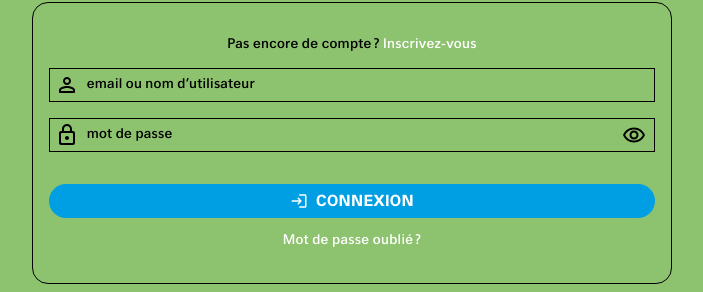
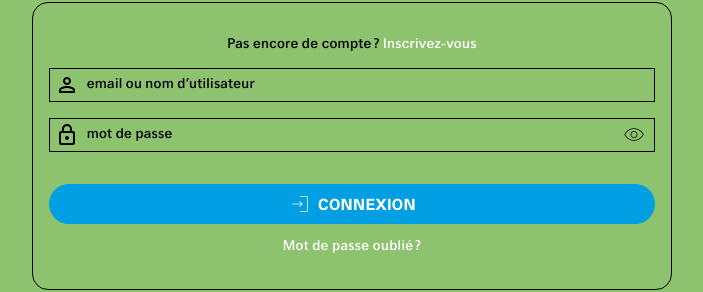
Before and after one commit to MediaComem/biodivar, a Vue app in the folder mobile/: page / in a window 1280 px wide. Shown: the part 298-590 px from the top of the page, without its empty margins (288-991 px from the left). Built offline with nearby package versions, Linux system fonts and the light colour scheme; no server answers.

Commit message:
replace image by font + fix position issue on chrome

```diff
--- a/mobile/src/components/TheLogin/TheLoginConnection.vue
+++ b/mobile/src/components/TheLogin/TheLoginConnection.vue
@@ -45,12 +45,12 @@
       <base-input class="password">
         <input :type="showPassword ? 'text' : 'password'" v-model="password" :placeholder="$t('TheLogin.placeholder.login.password')">
         <span @click="showPassword = !showPassword">
-          <img v-if="showPassword" src="../../assets/login/visibility_off.svg">
-          <img v-else src="../../assets/login/remove_red_eye.svg">
+          <p v-if="showPassword" class="material-symbols-sharp icon-margin">visibility_off</p>
+          <p v-else class="material-symbols-sharp icon-margin">remove_red_eye</p>
         </span>
       </base-input>
-      <base-button><img src="../../assets/login/connexion.svg" />
-      {{ $t('TheLogin.button.connexion') }}
+      <base-button>
+      <p class="material-symbols-sharp icon-margin-button">login</p><p class="button-text">{{ $t('TheLogin.button.connexion') }}</p>
       </base-button>
       <a class="link" @click="forgotPassword = true">Mot de passe oublié&thinsp;?</a>
     </base-form>
@@ -76,4 +76,20 @@
     font-size: 14px;
     line-height: 14px;
   }
+
+  .icon-margin {
+    margin: 0px;
+  }
+
+  .icon-margin-button {
+    margin: 0px;
+    padding-right: 6px;
+  }
+
+  .button-text {
+    margin-top: 0px;
+    margin-bottom: 0px;
+    padding-bottom: 1.5px;
+    font-variation-settings: "wght" 149, "ital" 0;
+  }
 </style>
--- a/mobile/src/components/TheLogin/TheLoginRegister.vue
+++ b/mobile/src/components/TheLogin/TheLoginRegister.vue
@@ -19,7 +19,7 @@
   const emit = defineEmits(['register', 'connection'])
 
   async function registerUser() {
-    if (validateEmail() && validatePassword() && validateAggreement()) {
+    if (validateUsername() && validateEmail() && validatePassword() && validateAggreement()) {
       const resp = await register(username.value, email.value, password.value);
       if (resp?.statusCode === 200) {
         emit('register');
@@ -27,6 +27,14 @@
         error.value = 0;
       }
     }
+  }
+
+  function validateUsername() {
+    if (username.value === '') {
+      error.value = 7;
+      return false;
+    }
+    return true;
   }
 
   function validatePassword() {
@@ -79,6 +87,9 @@
       <base-message data-type="error" v-show="error === 6">
         {{ $t('TheLogin.error.license') }}
       </base-message>
+      <base-message data-type="error" v-show="error === 7">
+        S'il vous plaît, entrer un nom d’utilisateur
+      </base-message>
       <p>Déjà inscrit·e&thinsp;?&nbsp;<a @click="emit('connection')">{{ $t('TheLogin.connect') }}</a></p>
       <base-input class="user">
         <input type="text" v-model="username" :placeholder="$t('TheLogin.placeholder.register.username')">
@@ -89,22 +100,24 @@
       <base-input class="password">
         <input :type="showPassword ? 'text' : 'password'" v-model="password" :placeholder="$t('TheLogin.placeholder.register.password')">
         <span @click="showPassword = !showPassword">
-          <img v-if="showPassword" src="../../assets/login/visibility_off.svg">
-          <img v-else src="../../assets/login/remove_red_eye.svg">
+          <p v-if="showPassword" class="material-symbols-sharp icon-margin">visibility_off</p>
+          <p v-else class="material-symbols-sharp icon-margin">remove_red_eye</p>
         </span>
       </base-input>
       <base-input class="password">
         <input :type="showConfirmPassword ? 'text' : 'password'" v-model="confirmPassword" :placeholder="$t('TheLogin.placeholder.register.confirm')">
         <span @click="showConfirmPassword = !showConfirmPassword">
-          <img v-if="showConfirmPassword" src="../../assets/login/visibility_off.svg">
-          <img v-else src="../../assets/login/remove_red_eye.svg">
+          <p v-if="showConfirmPassword" class="material-symbols-sharp icon-margin">visibility_off</p>
+          <p v-else class="material-symbols-sharp icon-margin">remove_red_eye</p>
         </span>
       </base-input>
       <base-checkbox>
         <input type="checkbox" v-model="aggreement">
         <label>{{ $t('TheLogin.aggree') }} <a @click="showAggreement = true">{{ $t('TheLogin.license.link') }}</a></label>
       </base-checkbox>
-      <base-button><img src="../../assets/login/person_add.svg" />{{ $t('TheLogin.creation') }}</base-button>
+      <base-button>
+       <p class="material-symbols-sharp icon-margin-button">person_add</p><p class="button-text">{{ $t('TheLogin.creation') }}</p>
+      </base-button>
     </base-form>
 </template>
 
@@ -129,4 +142,20 @@
     --color: black;
     --border-color: #000000;
   }
+
+  .icon-margin {
+    margin: 0px;
+  }
+
+  .icon-margin-button {
+    margin: 0px;
+    padding-right: 6px;
+  }
+
+  .button-text {
+    margin-top: 0px;
+    margin-bottom: 0px;
+    padding-bottom: 1.5px;
+    font-variation-settings: "wght" 149, "ital" 0;
+  }
 </style>
--- a/mobile/src/components/base/BaseCheckbox.vue
+++ b/mobile/src/components/base/BaseCheckbox.vue
@@ -37,11 +37,21 @@
   }
 
   form :slotted(input:checked::after) {
-    content: '×';
-    color: black;
-    position: relative;
-    top: -2px;
-    left: 3px;
+      content: '×';
+      color: black;
+      position: relative;
+      top: 0px;
+      left: 3px;
+    }
+
+  @-moz-document url-prefix() {
+    form :slotted(input:checked::after) {
+      content: '×';
+      color: black;
+      position: relative;
+      top: -2px;
+      left: 3px;
+    }
   }
 
   form :slotted(label) {
```
